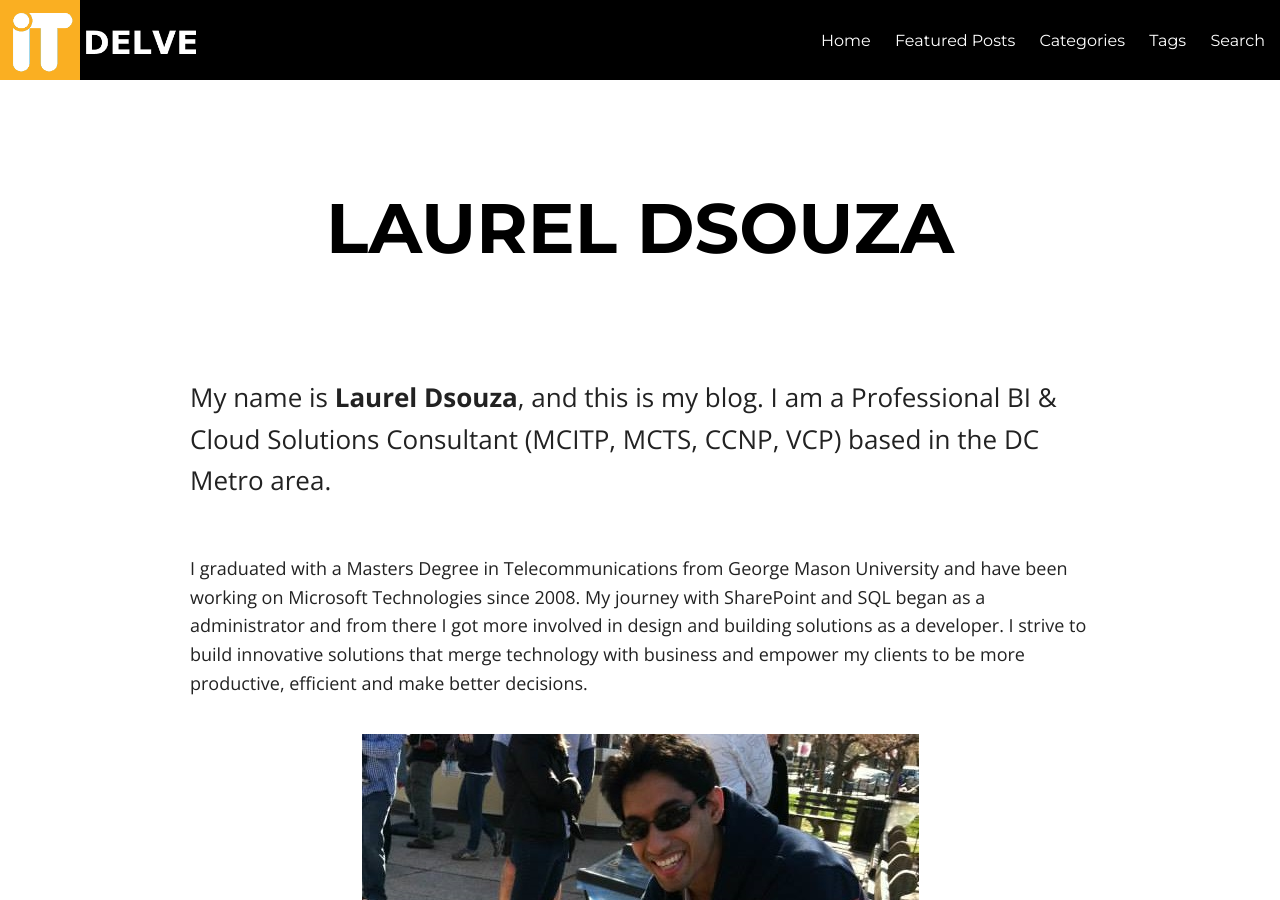
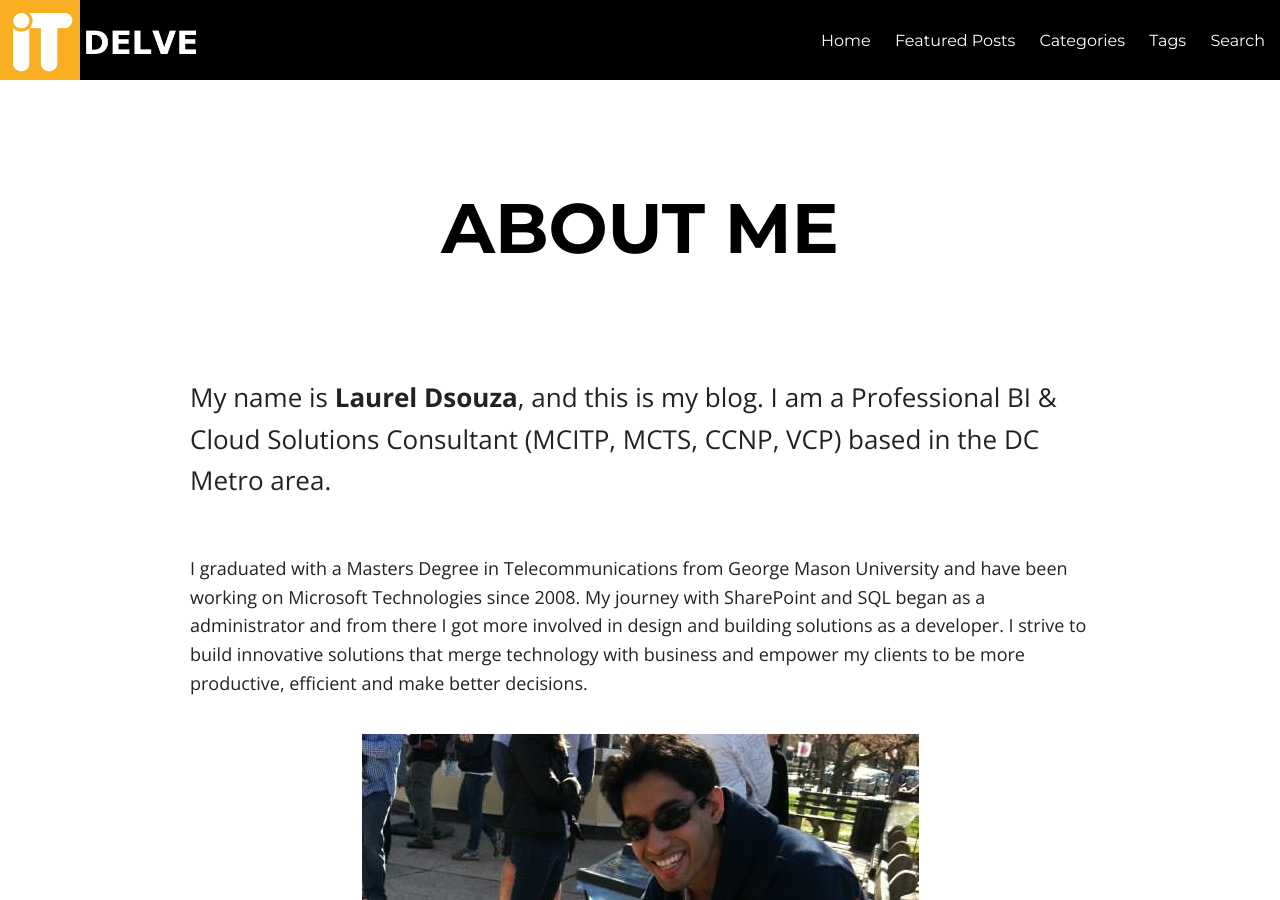
Before and after one commit to ldsouza/ldsouza.github.io, a Jekyll site: the page built from about.md, in a window 1280 px wide and 900 px high. Built offline with Jekyll 4.4.1, drawn with Linux system fonts in a browser that asks for light colours; nearby versions of some CDN libraries.

Commit message:
Update about.md

```diff
--- a/about.md
+++ b/about.md
@@ -1,7 +1,7 @@
 ---
 layout: page
 permalink: /about/index.html
-title: Laurel Dsouza
+title: About Me
 tags: [ldsouza]
 chart: true
 ---
```
